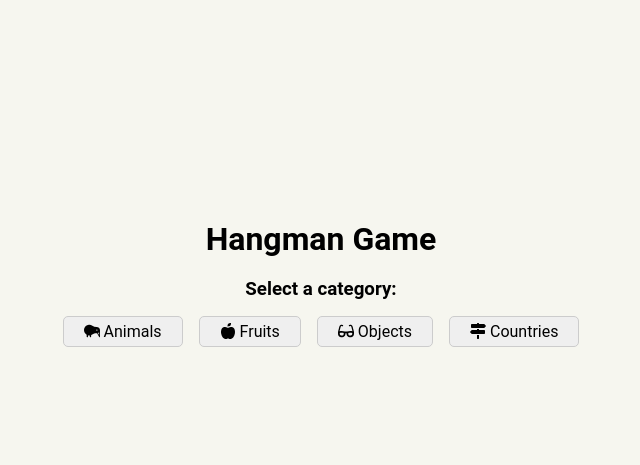
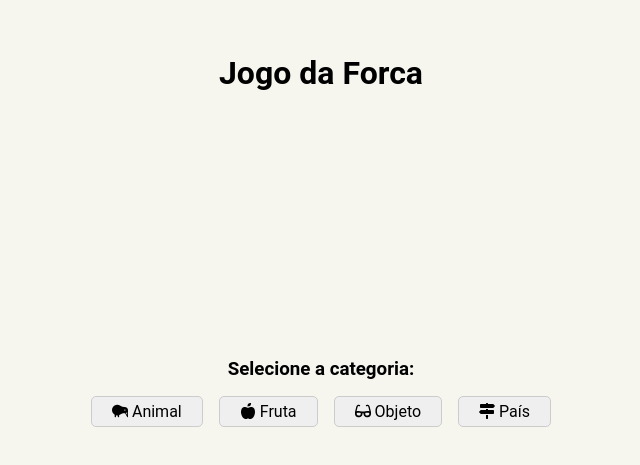
Before and after one commit to ingridflack/hangman, a React (Vite) app: page / in a window 1280 px wide. Shown: the part 127-592 px from the top of the page, without its empty margins (319-959 px from the left). Built offline with nearby package versions, Linux system fonts and the light colour scheme.

Commit message:
Fix finish game action and update languages

```diff
--- a/index.html
+++ b/index.html
@@ -4,7 +4,7 @@
     <meta charset="UTF-8" />
     <link rel="icon" type="image/svg+xml" href="/vite.svg" />
     <meta name="viewport" content="width=device-width, initial-scale=1.0" />
-    <title>Hangman</title>
+    <title>Jogo da Forca</title>
   </head>
   <body>
     <div id="root"></div>
--- a/src/App.tsx
+++ b/src/App.tsx
@@ -3,15 +3,19 @@ import Gallows from "./components/Gallows";
 import { MAX_ATTEMPTS, useGameLogic } from "./components/useGameLogic";
 import Keyboard from "./components/Keyboard";
 import Word from "./components/Word";
-import { GlobalStyle, MainContainer, WordWrapper } from "./styles/global";
+import {
+  GlobalStyle,
+  MainContainer,
+  WordWrapper,
+  Wrapper,
+} from "./styles/global";
 import FinishMessage from "./components/FinishMessage";
 
 // Investigar:
-// Por que o botão de jogar novamente não funciona?
 // Rever lógica da exibição das partes do corpo do boneco
 
 function App() {
-  const { state, onCategoryChange, onNewAttempt } = useGameLogic();
+  const { state, onCategoryChange, onNewAttempt, onResetGame } = useGameLogic();
 
   const { word, normalizedWord, attempts, category, wrong_attempts } = state;
 
@@ -29,7 +33,10 @@ function App() {
     if (won) {
       return (
         <MainContainer>
-          <FinishMessage message="Parabéns! Você ganhou." />
+          <FinishMessage
+            onResetGame={onResetGame}
+            message="Parabéns! Você ganhou."
+          />
         </MainContainer>
       );
     }
@@ -37,21 +44,27 @@ function App() {
     if (lost) {
       return (
         <MainContainer>
-          <FinishMessage message="Você perdeu!" />
+          <FinishMessage onResetGame={onResetGame} message="Você perdeu!" />
         </MainContainer>
       );
     }
 
     return (
       <MainContainer>
+        <Wrapper>
+          <Gallows wrongAttempts={wrong_attempts} />
+
           <WordWrapper>
-          <Gallows wrongAttempts={wrong_attempts} />
+            <p>
+              Categoria escolhida: <strong>{category}</strong>
+            </p>
             <Word
               attempts={attempts}
               word={word}
               normalizedWord={normalizedWord}
             />
           </WordWrapper>
+        </Wrapper>
         <Keyboard
           attempts={attempts}
           onClick={onNewAttempt}
@@ -65,7 +78,7 @@ function App() {
     <MainContainer>
       <GlobalStyle />
 
-      <h1>Hangman Game</h1>
+      <h1>Jogo da Forca</h1>
 
       <>{handleGameContent()}</>
     </MainContainer>
--- a/src/components/Categories/index.tsx
+++ b/src/components/Categories/index.tsx
@@ -5,28 +5,24 @@ import * as S from "./styles";
 const Categories = ({ onClick }: any) => {
   return (
     <S.CategoriesContainer>
-      <S.Title>Select a category:</S.Title>
+      <S.Title>Selecione a categoria:</S.Title>
       <S.ButtonsContainer>
         <ActionButton
-          text="Animals"
+          text="Animal"
           icon={FaKiwiBird}
-          onClick={onClick("animals")}
+          onClick={onClick("animal")}
         />
         <ActionButton
-          text="Fruits"
+          text="Fruta"
           icon={FaAppleAlt}
-          onClick={onClick("fruits")}
+          onClick={onClick("fruta")}
         />
         <ActionButton
-          text="Objects"
+          text="Objeto"
           icon={FaGlasses}
-          onClick={onClick("objects")}
+          onClick={onClick("objeto")}
         />
-        <ActionButton
-          text="Countries"
-          icon={FaMapSigns}
-          onClick={onClick("countries")}
-        />
+        <ActionButton text="País" icon={FaMapSigns} onClick={onClick("país")} />
       </S.ButtonsContainer>
     </S.CategoriesContainer>
   );
--- a/src/components/Categories/styles.ts
+++ b/src/components/Categories/styles.ts
@@ -5,6 +5,7 @@ export const CategoriesContainer = styled.div`
   align-items: center;
   justify-content: center;
   flex-direction: column;
+  height: 50%;
 `;
 
 export const Title = styled.h3`
--- a/src/components/FinishMessage/index.tsx
+++ b/src/components/FinishMessage/index.tsx
@@ -3,11 +3,10 @@ import { useGameLogic } from "../useGameLogic";
 
 interface FinishMessageProps {
   message: string;
+  onResetGame: any;
 }
 
-const FinishMessage = ({ message }: FinishMessageProps) => {
-  const { onResetGame } = useGameLogic();
-
+const FinishMessage = ({ message, onResetGame }: FinishMessageProps) => {
   return (
     <div>
       {message}
--- a/src/components/Keyboard/styles.ts
+++ b/src/components/Keyboard/styles.ts
@@ -39,7 +39,7 @@ export const LetterButton = styled.button<{ state: keyof typeof LETTER_STATE }>`
             background-color: red;
           }
           &:disabled {
-            cursor: not-allowed;
+            cursor: default;
           }
         `;
       case LETTER_STATE.POSITIVE:
@@ -49,7 +49,7 @@ export const LetterButton = styled.button<{ state: keyof typeof LETTER_STATE }>`
             background-color: green;
           }
           &:disabled {
-            cursor: not-allowed;
+            cursor: default;
           }
         `;
       default:
--- a/src/components/useGameLogic.tsx
+++ b/src/components/useGameLogic.tsx
@@ -1,4 +1,4 @@
-import { useCallback, useEffect, useReducer } from "react";
+import { useEffect, useReducer } from "react";
 import words from "../words.json";
 
 export const MAX_ATTEMPTS = 6;
@@ -12,29 +12,31 @@ export const initialGameState = {
 };
 
 const SELECT_CATEGORY = "select_category";
+const SET_WORD = "set_word";
+const NEW_ATTEMPT = "new_attempt";
+const WRONG_ATTEMPT = "wrong_attempt";
+const RESET_STATE = "reset_state";
 
 export function hangmanReducer(state: any, action: any) {
   switch (action.type) {
     case SELECT_CATEGORY:
       return { ...state, category: action.payload };
-    case "set_word":
+    case SET_WORD:
       const word = action.payload;
       const normalizedWord = word
         .normalize("NFD")
         .replace(/[\u0300-\u036f]/g, "");
 
       return { ...state, word, normalizedWord };
-    case "new_attempt":
+    case NEW_ATTEMPT:
       return { ...state, attempts: [...state.attempts, action.payload] };
-    case "wrong_attempt":
+    case WRONG_ATTEMPT:
       return {
         ...state,
         wrong_attempts: state.wrong_attempts + 1,
       };
-    case "reset_state":
-      return {
-        state: initialGameState,
-      };
+    case RESET_STATE:
+      return { ...initialGameState };
     default:
       return state;
   }
@@ -51,7 +53,7 @@ export function useGameLogic() {
       const randomIndex = Math.floor(Math.random() * categoryWords.length);
 
       dispatch({
-        type: "set_word",
+        type: SET_WORD,
         payload: categoryWords[randomIndex],
       });
     }
@@ -65,18 +67,18 @@ export function useGameLogic() {
     const isWrong = !normalizedWord.includes(letter);
 
     if (isWrong) {
-      dispatch({ type: "wrong_attempt" });
+      dispatch({ type: WRONG_ATTEMPT });
     }
   };
 
   const handleAttempt = (letter: string) => {
-    dispatch({ type: "new_attempt", payload: letter.toLowerCase() });
+    dispatch({ type: NEW_ATTEMPT, payload: letter.toLowerCase() });
 
     handleWrongAttempts(letter);
   };
 
   const handleResetState = () => {
-    dispatch({ type: "reset_state" });
+    dispatch({ type: RESET_STATE });
   };
 
   return {
--- a/src/styles/global.ts
+++ b/src/styles/global.ts
@@ -34,13 +34,19 @@ export const MainContainer = styled.div`
   height: 100%;
 
   h1 {
-    margin: 20px 0;
+    margin: 100px 0;
   }
 `;
 
 export const WordWrapper = styled.div`
   display: flex;
-  margin-bottom: 20px;
+  flex-direction: column;
   width: 100%;
+  justify-content: space-between;
   align-items: flex-end;
 `;
+
+export const Wrapper = styled.div`
+  display: flex;
+  margin-bottom: 20px;
+`;
--- a/src/words.json
+++ b/src/words.json
@@ -1,5 +1,5 @@
 {
-  "animals": [
+  "animal": [
     "abelha",
     "aranha",
     "avestruz",
@@ -55,7 +55,7 @@
     "raposa",
     "zebra"
   ],
-  "fruits": [
+  "fruta": [
     "abacate",
     "abacaxi",
     "ameixa",
@@ -81,7 +81,7 @@
     "melancia",
     "pera"
   ],
-  "countries": [
+  "país": [
     "afeganistão",
     "áfrica do Sul",
     "albânia",
@@ -106,7 +106,7 @@
     "méxico",
     "noruega"
   ],
-  "objects": [
+  "objeto": [
     "algema",
     "alicate",
     "almofada",
```
Lines whose indentation alone changed are shown as unchanged.
